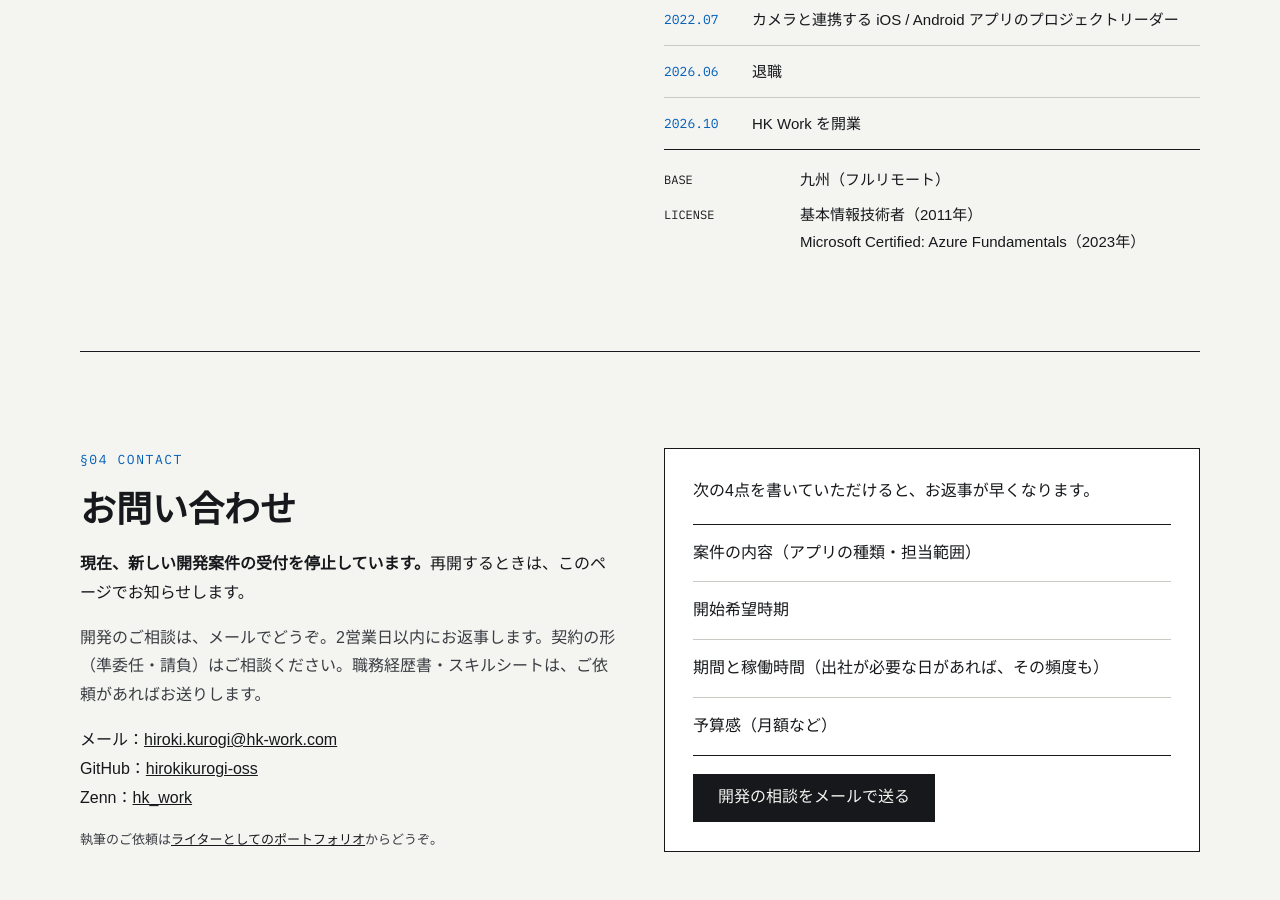
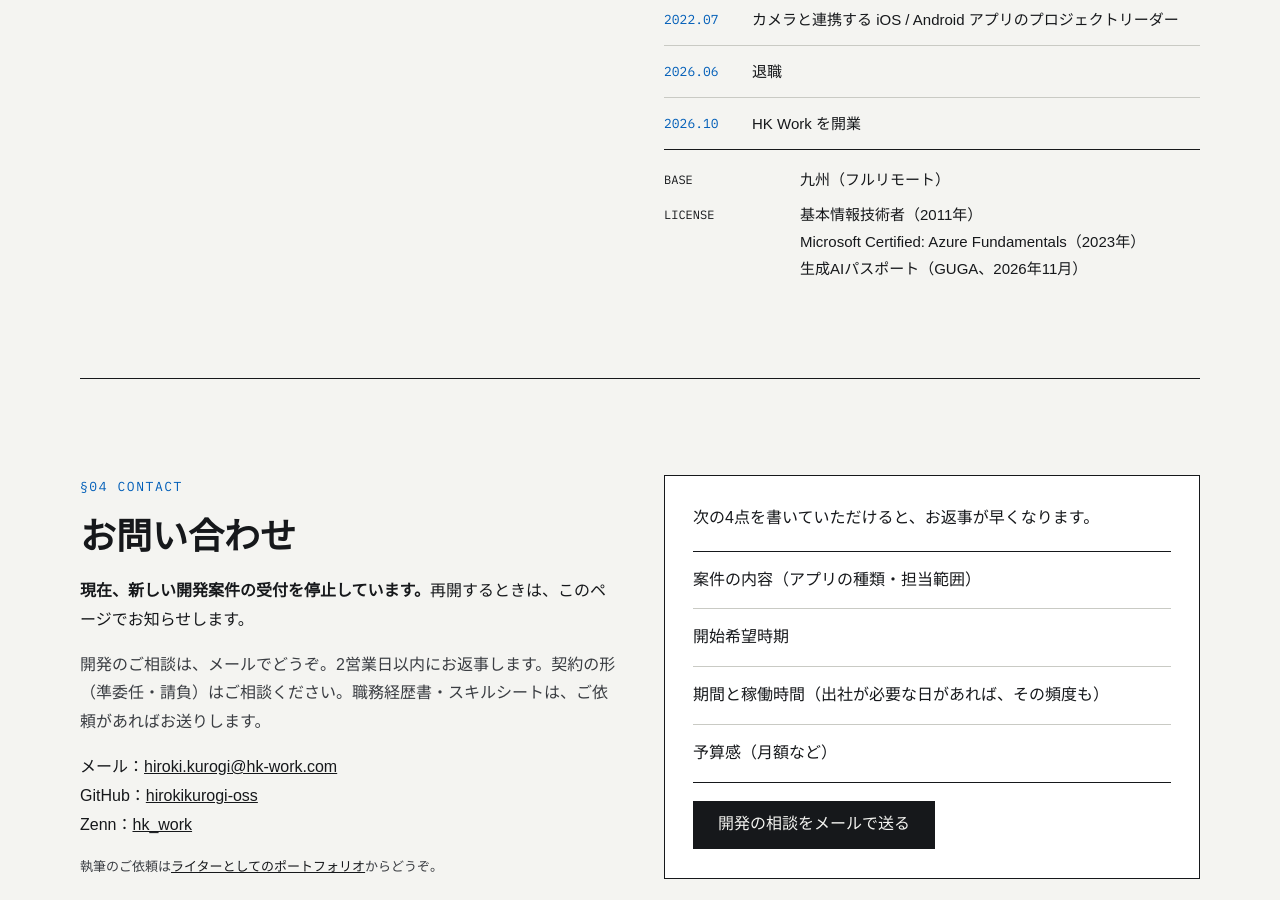
Before and after one commit to hirokikurogi-oss/hirokikurogi-oss.github.io, a Jekyll site: the page built from index.html, in a window 1280 px wide and 900 px high, scrolled down 5219 px. Built offline with Jekyll 4.4.1, drawn with Linux system fonts in a browser that asks for light colours; some web fonts are replaced.

Commit message:
資格に生成AIパスポート（2026年11月）を追加する
Co-Authored-By: Claude Sonnet 5.5 <noreply@anthropic.com>

```diff
--- a/index.html
+++ b/index.html
@@ -182,7 +182,7 @@ layout: default
     </ol>
     <dl class="kv">
       <dt>BASE</dt><dd>九州（フルリモート）</dd>
-      <dt>LICENSE</dt><dd>基本情報技術者（2011年）<br>Microsoft Certified: Azure Fundamentals（2023年）</dd>
+      <dt>LICENSE</dt><dd>基本情報技術者（2011年）<br>Microsoft Certified: Azure Fundamentals（2023年）<br>生成AIパスポート（GUGA、2026年11月）</dd>
     </dl>
   </div>
 </section>
```
